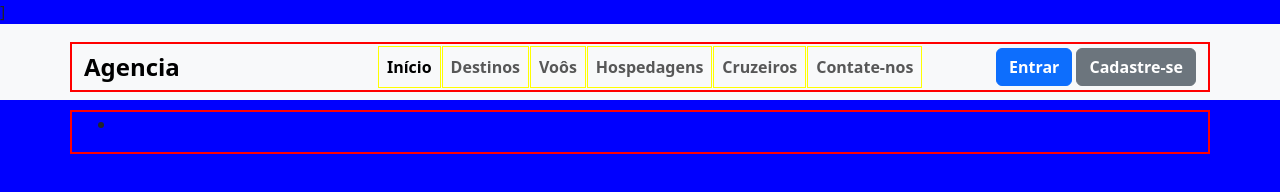
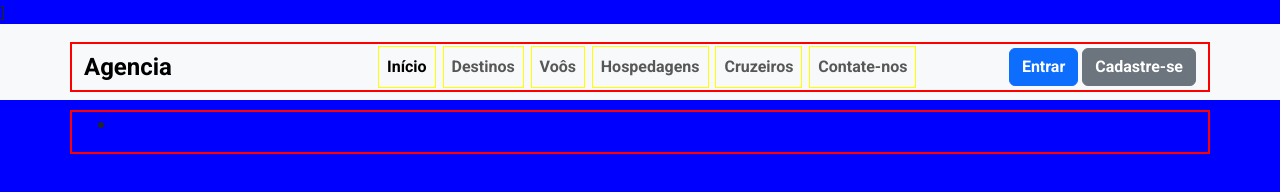
Before and after one commit to ailtonlucasdev/Projeto-Individual-1-Agencia-de-Viagens, a plain HTML site: page pages/index.html in a window 1280 px wide. Drawn offline with nearby package versions, Linux system fonts and the light colour scheme.

Commit message:
atualizando index e styles

```diff
--- a/pages/index.html
+++ b/pages/index.html
@@ -13,7 +13,8 @@
     <!-- Link das Fontes -->
     <link rel="preconnect" href="https://fonts.googleapis.com">
     <link rel="preconnect" href="https://fonts.gstatic.com" crossorigin>
-    <link href="https://fonts.googleapis.com/css2?family=Montserrat:ital,wght@0,100..900;1,100..900&display=swap" rel="stylesheet">
+    <link href="https://fonts.googleapis.com/css2?family=Inter:ital,opsz,wght@0,14..32,100..900;1,14..32,100..900&
+    family=Montserrat:ital,wght@0,100..900;1,100..900&family=Roboto:ital,wght@0,100..900;1,100..900&display=swap" rel="stylesheet">
 
     <!-- Link styles.css -->
      <link rel="stylesheet" href="styles.css">
@@ -32,7 +33,7 @@
 </head>
 <body>
     <nav class="navbar navbar-expand-lg bg-body-tertiary">
-        <div class="container">
+        <div class="container navcss">
             <a class="navbar-brand col-md-3 fw-bold fs-4" href="#">
                 Agencia
             </a>
--- a/pages/styles.css
+++ b/pages/styles.css
@@ -1,3 +1,9 @@
 body {
     background-color: blue;
 }
+
+.navcss {
+
+    font-family: "Roboto", serif;
+    font-optical-sizing: auto;;
+}
```
